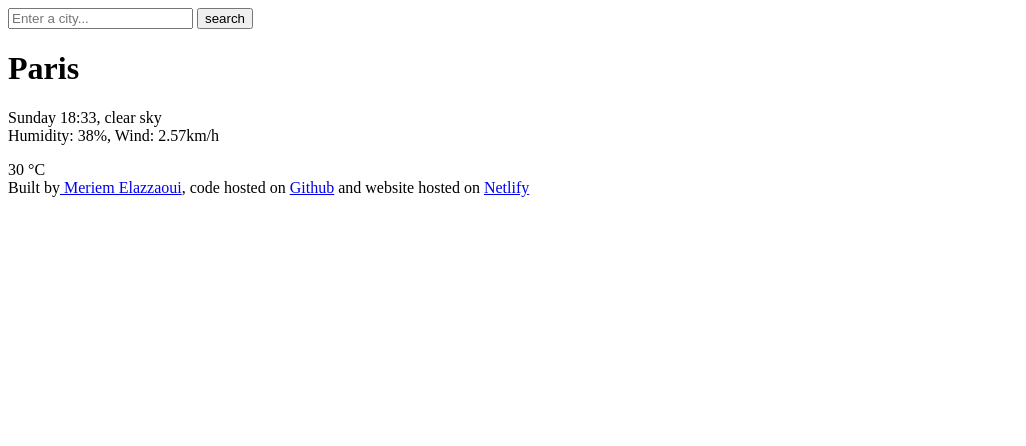
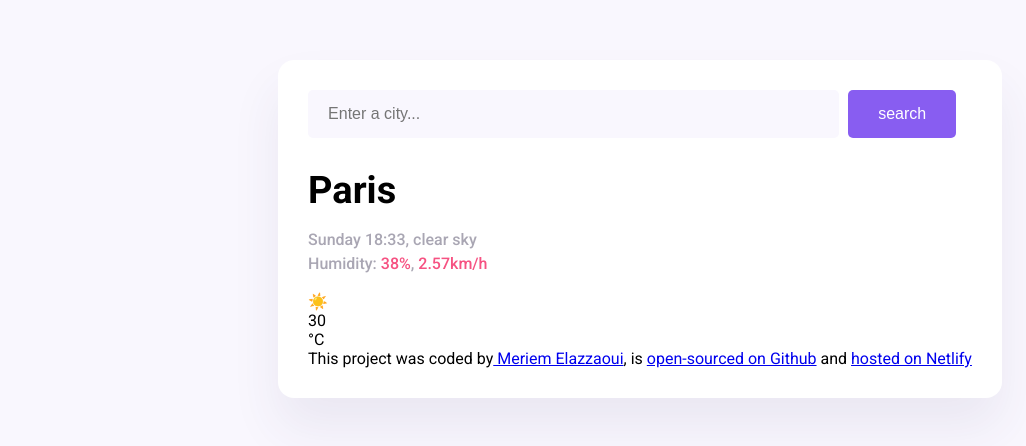
Before and after one commit to meriem837/meteo, a plain HTML site: page index.html in a window 1280 px wide. Shown: the whole page, without its empty margins (0-1026 px from the left). Drawn offline with Linux system fonts and the light colour scheme.

Commit message:
styled the main countainer and the weather app form and added a font

```diff
--- a/index.html
+++ b/index.html
@@ -4,27 +4,47 @@
     <meta charset="UTF-8" />
     <meta name="viewport" content="width=device-width, initial-scale=1.0" />
     <title>Meteo App</title>
+    <link rel="preconnect" href="https://fonts.googleapis.com" />
+    <link rel="preconnect" href="https://fonts.gstatic.com" crossorigin />
+    <link
+      href="https://fonts.googleapis.com/css2?family=Roboto:ital,wght@0,100..900;1,100..900&display=swap"
+      rel="stylesheet"
+    />
+    <link rel="stylesheet" href="src/style.css" />
   </head>
   <body>
+    <div class="weather-app">
       <header>
-      <input type="search" placeholder="Enter a city..." required />
-      <input type="submit" value="search" />
+        <input
+          type="search"
+          placeholder="Enter a city..."
+          required
+          class="search-form-input"
+        />
+        <input type="submit" value="search" class="search-form-button" />
       </header>
       <main>
         <div>
           <h1>Paris</h1>
           <p>
             Sunday 18:33, clear sky <br />
-          Humidity: 38%, Wind: 2.57km/h
+            Humidity: <span>38%</span>, <span> 2.57km/h</span>
           </p>
-        <div>30 °C</div>
+          <div class="weather-app-temperature">
+            <div class="imoji">☀️</div>
+            <div class="number">30</div>
+            <div class="unit">°C</div>
+          </div>
         </div>
       </main>
       <footer>
-      Built by<a href="https://github.com/meriem837"> Meriem Elazzaoui</a>, code
-      hosted on <a href="https://github.com/meriem837/meteo">Github</a> and
-      website hosted on
-      <a href="https://best-meteo-app.netlify.app/">Netlify</a>
+        This project was coded by<a href="https://github.com/meriem837">
+          Meriem Elazzaoui</a
+        >, is
+        <a href="https://github.com/meriem837/meteo">open-sourced on Github</a>
+        and
+        <a href="https://best-meteo-app.netlify.app/"> hosted on Netlify</a>
       </footer>
+    </div>
   </body>
 </html>
--- /dev/null
+++ b/src/style.css
@@ -0,0 +1,46 @@
+body {
+  background-color: #f9f7fe;
+  font-family: "Roboto", sans-serif;
+}
+.weather-app {
+  background-color: white;
+  max-width: fit-content;
+  margin: 60px auto;
+  padding: 30px;
+  box-shadow: 0 30px 50px rgba(65, 50, 100, 0.08);
+  border-radius: 16px;
+}
+.search-form-input {
+  padding: 15px 20px;
+  width: 80%;
+  background-color: #f9f7fe;
+  border-radius: 5px;
+  border: none;
+  font-size: 16px;
+}
+.search-form-button {
+  background: #885df1;
+  color: white;
+  padding: 15px 30px;
+  border: none;
+  font-size: 16px;
+  border-radius: 5px;
+  margin-left: 5px;
+}
+header {
+  padding-bottom: 30px;
+}
+h1 {
+  font-size: 38px;
+  margin: 0;
+}
+p {
+  font-size: 16px;
+  color: rgba(39, 33, 66, 0.4);
+  font-weight: 500;
+  margin-top: 0 16px;
+  line-height: 24px;
+}
+span {
+  color: #f65282;
+}
```
Lines whose indentation alone changed are shown as unchanged.
